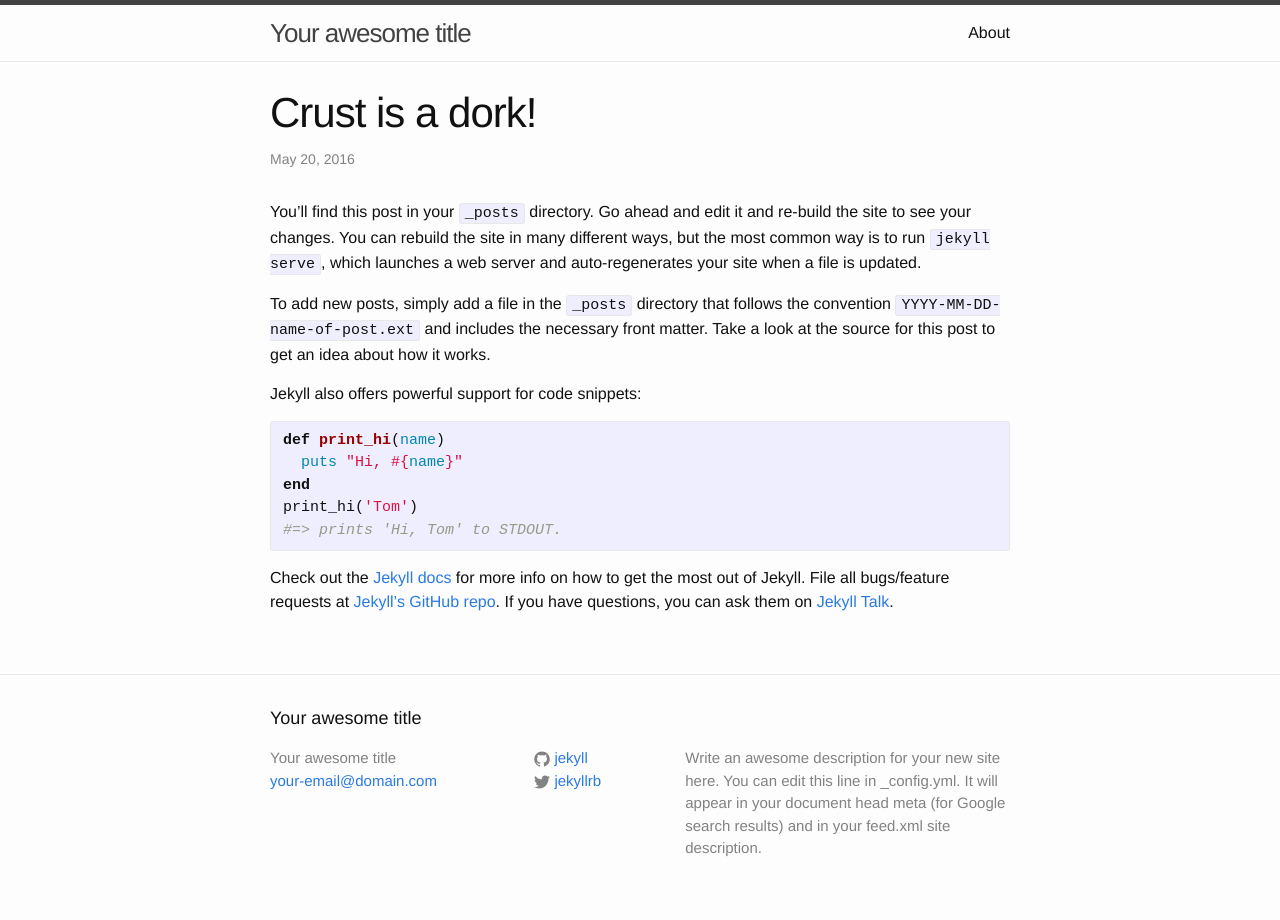
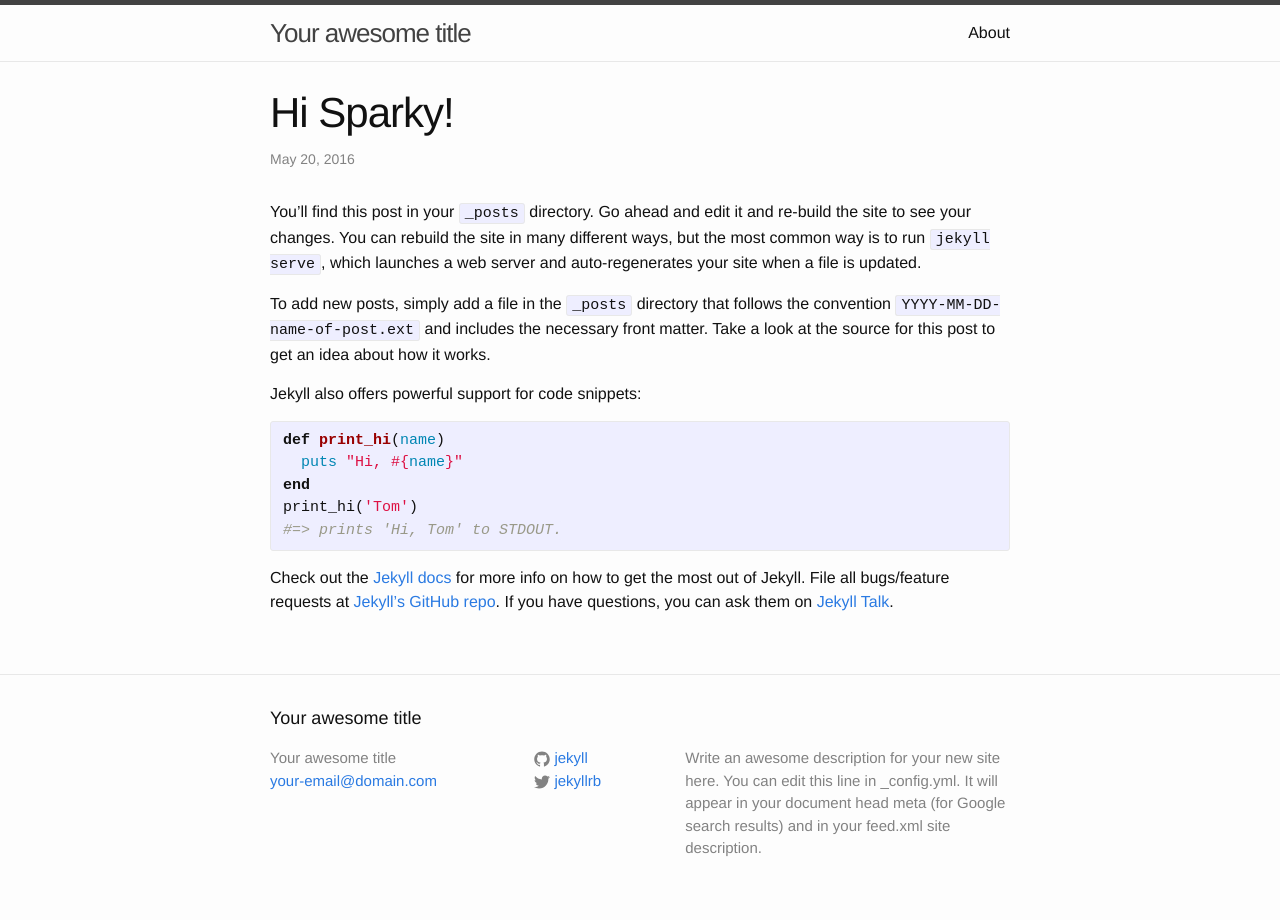
Before and after one commit to UndercoverEngineer/UndercoverEngineer.github.io, a Jekyll site: the page built from _posts/2016-05-20-welcome-to-jekyll.markdown, in a window 1280 px wide. Built offline with Jekyll 4.4.1, drawn with Linux system fonts in a browser that asks for light colours.

Commit message:
Update 2016-05-20-welcome-to-jekyll.markdown

```diff
--- a/_posts/2016-05-20-welcome-to-jekyll.markdown
+++ b/_posts/2016-05-20-welcome-to-jekyll.markdown
@@ -1,6 +1,6 @@
 ---
 layout: post
-title:  "Crust is a dork!"
+title:  "Hi Sparky!"
 date:   2016-05-20 10:02:59 -0400
 categories: jekyll update
 ---
```
